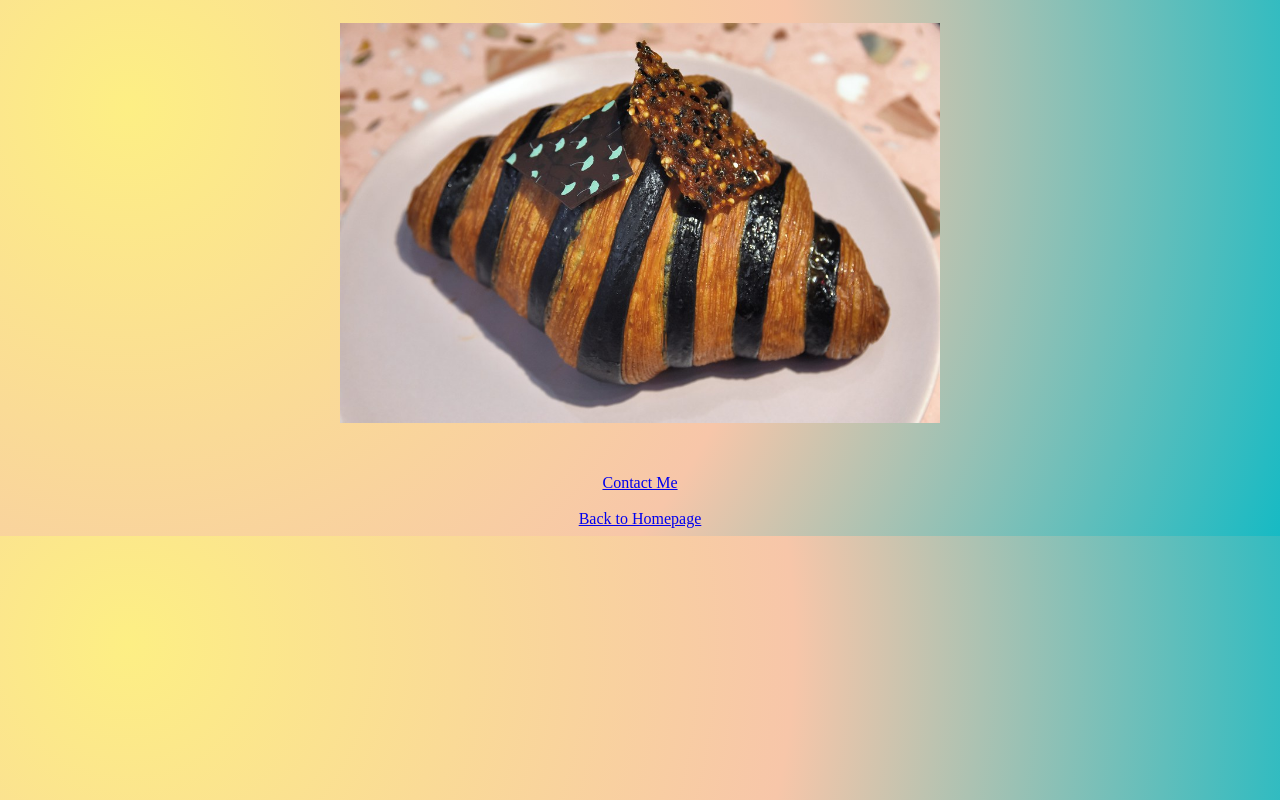
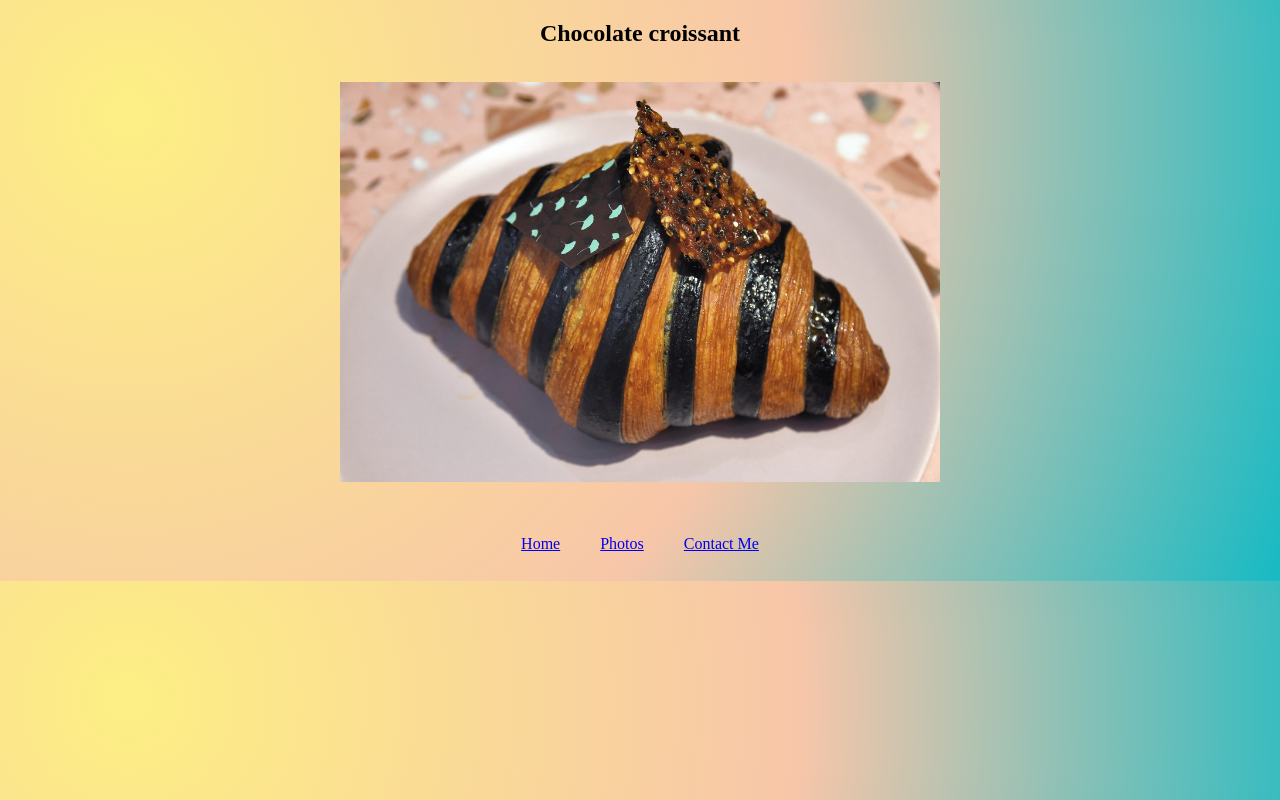
Before and after one commit to estravers25/croissant-homework, a plain HTML site: page photo.html in a window 1280 px wide. Drawn offline with Linux system fonts and the light colour scheme.

Commit message:
Updated link structure with flexbox and copied to each page to add consistency

```diff
--- a/css/styles.css
+++ b/css/styles.css
@@ -26,3 +26,12 @@ img {
   margin: 0 auto;
   padding: 15px;
 }
+
+.links {
+  display: flex;
+  justify-content: center;
+}
+
+.links span {
+  padding: 20px;
+}
--- a/photo.html
+++ b/photo.html
@@ -8,11 +8,13 @@
     <title>Croissant Photos</title>
   </head>
   <body>
+    <h2>Chocolate croissant</h2>
     <img src="src/choc_croissant.jpeg" alt="chocolate-croissant" />
     <br />
-    <br />
-    <a href="contact.html">Contact Me</a>
-    <br />
-    <a href="index.html">Back to Homepage</a>
+    <div class="links">
+      <span><a href="index.html">Home</a></span>
+      <span><a href="#">Photos</a></span>
+      <span><a href="contact.html">Contact Me</a></span>
+    </div>
   </body>
 </html>
```
Also changed, not shown: contact.html (+5 -3 lines), index.html (+5 -4 lines).
